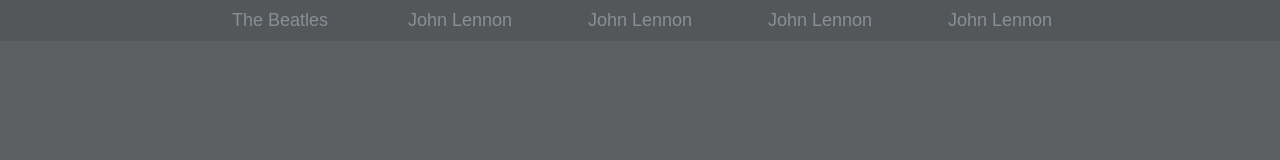
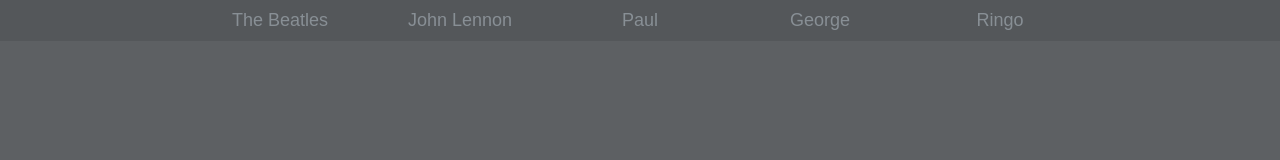
Before and after one commit to xyAlice/updated-beatles-alice, a plain HTML site: page index.html in a window 1280 px wide. Shown: the top 160 px of the page. Drawn offline with Linux system fonts and the light colour scheme.

Commit message:
index.html

```diff
--- a/index.html
+++ b/index.html
@@ -13,9 +13,9 @@
         <ul>
           <li><a href="index.html">The Beatles</a></li>
           <li><a href="john.html">John Lennon</a></li>
-          <li><a href="paul.html">John Lennon</a></li>
-          <li><a href="george.html">John Lennon</a></li>
-          <li><a href="ringo.html">John Lennon</a></li>
+          <li><a href="paul.html">Paul</a></li>
+          <li><a href="george.html">George</a></li>
+          <li><a href="ringo.html">Ringo</a></li>
         </ul>
       </nav>
       <div class="hero">
```
